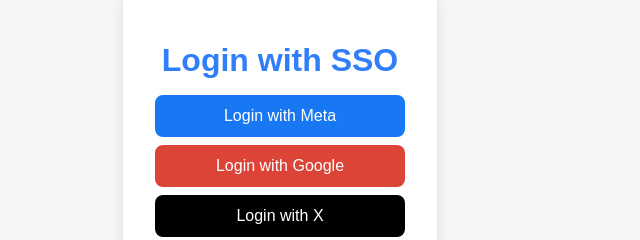
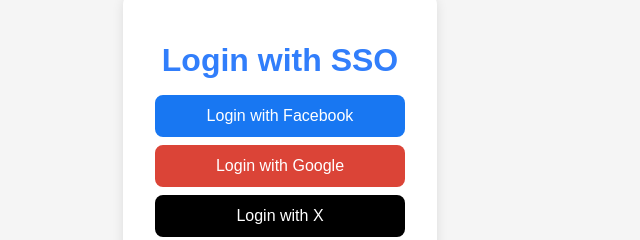
Before and after one commit to kevgeoleo/PWA_Artefact, a website: page SSO_login/public/index.html in a window 1280 px wide. Shown: the part 311-551 px from the top of the page, 360-1000 px from the left. Drawn offline with Linux system fonts and the light colour scheme; files that its build step writes are made by us from their sources; no server answers.

Commit message:
add screenshots, update index.html -> meta -> facebook

```diff
--- a/SSO_login/public/index.html
+++ b/SSO_login/public/index.html
@@ -74,7 +74,7 @@
   <div class="login-container">
     <h1 data-i18n="login_title">Login with SSO</h1>
 
-    <button class="btn meta" data-i18n="btn_meta" onclick="login('meta')">Login with Meta</button>
+    <button class="btn meta" data-i18n="btn_meta" onclick="login('meta')">Login with Facebook</button>
     <button class="btn google" data-i18n="btn_google" onclick="login('google')">Login with Google</button>
     <button class="btn x" data-i18n="btn_x" onclick="login('x')">Login with X</button>
     <button class="btn github" data-i18n="btn_github" onclick="login('github')">Login with GitHub</button>
```
Also changed, not shown: images_and_video/screenshots/index2_html_fake_landingpage.png (added), images_and_video/screenshots/index_html_original_landingpage.png (added), images_and_video/screenshots/websiteA.jpg (deleted), images_and_video/screenshots/websiteB.jpg (deleted).
